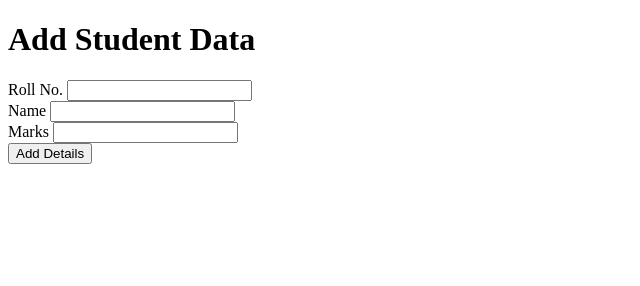
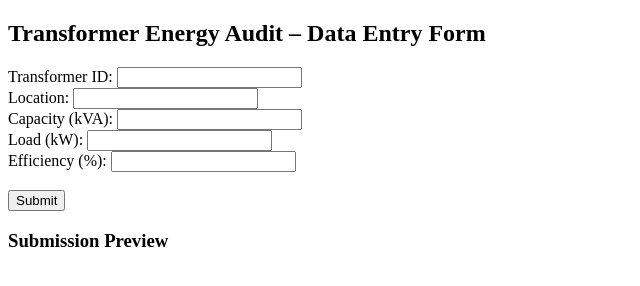
Before and after one commit to pranjalsinha1965/JSFundamentals, a website: page Project-Solutions/Uploader/index.html in a window 1280 px wide. Shown: the whole page, without its empty margins (0-640 px from the left). Drawn offline with nearby package versions, Linux system fonts and the light colour scheme.

Commit message:
Keep adding these things for creating html web pages

```diff
--- /dev/null
+++ b/Project-Solutions/Transformer-Audit/style.css
@@ -0,0 +1,72 @@
+/* Page Base */
+body {
+  font-family: Arial, sans-serif;
+  padding: 20px;
+  background: #f0f2f5;
+  margin: 0;
+}
+
+/* Main Title */
+h1 {
+  text-align: center;
+  margin-bottom: 30px;
+  color: #222;
+}
+
+/* Section Headings */
+h2 {
+  background-color: #0d6efd;
+  color: white;
+  padding: 10px;
+  border-radius: 5px;
+  font-size: 1.2rem;
+}
+
+/* Each Form Section */
+.section {
+  background: white;
+  margin: 20px 0;
+  padding: 20px;
+  border-radius: 8px;
+  box-shadow: 0 2px 5px rgba(0,0,0,0.1);
+}
+
+/* Labels + Inputs */
+label {
+  display: block;
+  margin-top: 12px;
+  font-weight: bold;
+  color: #333;
+}
+
+input, select, textarea {
+  width: 100%;
+  padding: 8px;
+  margin-top: 5px;
+  border: 1px solid #ccc;
+  border-radius: 5px;
+  font-size: 0.95rem;
+}
+
+/* Textareas */
+textarea {
+  resize: vertical;   /* user can stretch vertically only */
+  min-height: 80px;
+}
+
+/* Buttons */
+button {
+  margin-top: 20px;
+  padding: 12px 25px;
+  background: #0d6efd;
+  color: white;
+  border: none;
+  border-radius: 6px;
+  font-size: 1rem;
+  cursor: pointer;
+  transition: background 0.3s;
+}
+
+button:hover {
+  background: #084298;
+}
--- a/Project-Solutions/Uploader/index.html
+++ b/Project-Solutions/Uploader/index.html
@@ -1,30 +1,65 @@
 <!DOCTYPE html>
-<html>
+<html lang="en">
 <head>
-    <title>Add Details</title>
-    <script src="https://ajax.googleapis.com/ajax/libs/jquery/3.3.1/jquery.min.js"></script>
+  <meta charset="UTF-8">
+  <title>Transformer Energy Audit – Data Entry</title>
 </head>
 <body>
+  <h2>Transformer Energy Audit – Data Entry Form</h2>
+  <form id="auditForm">
 
-    <form action="">
-       <h1>Add Student Data</h1>
-        <div>
-            <label for="roll">Roll No.</label>
-            <input type="number" id="roll" name="roll">
-        </div>
-        <div>
-            <label for="name">Name</label>
-            <input type="text" id="name" name="name">
-        </div>
-        <div>
-            <label for="marks">Marks</label>
-            <input type="number" id="marks" name="marks">
-        </div>
-        <button type="submit">Add Details</button>
-    </form>
+    <label>
+      Transformer ID:
+      <input type="text" name="transformer_id" required>
+    </label>
+    <br>
 
-    <div id="items">
-    </div>
+    <label>
+      Location:
+      <input type="text" name="location" required>
+    </label>
+    <br>
 
+    <label>
+      Capacity (kVA):
+      <input type="number" name="capacity" required>
+    </label>
+    <br>
+
+    <label>
+      Load (kW):
+      <input type="number" name="load" required>
+    </label>
+    <br>
+
+    <label>
+      Efficiency (%):
+      <input type="number" step="0.01" name="efficiency" required>
+    </label>
+    <br><br>
+
+    <button type="submit">Submit</button>
+  </form>
+
+  <h3>Submission Preview</h3>
+  <div id="preview"></div>
+
+  <script>
+    document.getElementById("auditForm").addEventListener("submit", function(e) {
+      e.preventDefault();
+
+      const formData = new FormData(this);
+      let output = "<ul>";
+      for (const [key, value] of formData.entries()) {
+        output += "<li><b>" + key + ":</b> " + value + "</li>";
+      }
+      output += "</ul>";
+
+      document.getElementById("preview").innerHTML = output;
+
+      // clear form
+      this.reset();
+    });
+  </script>
 </body>
 </html>
```
Also changed, not shown: Project-Solutions/Transformer-Audit/index.html (added, +80 -0 lines), Project-Solutions/Transformer-Audit/script.js (added).
